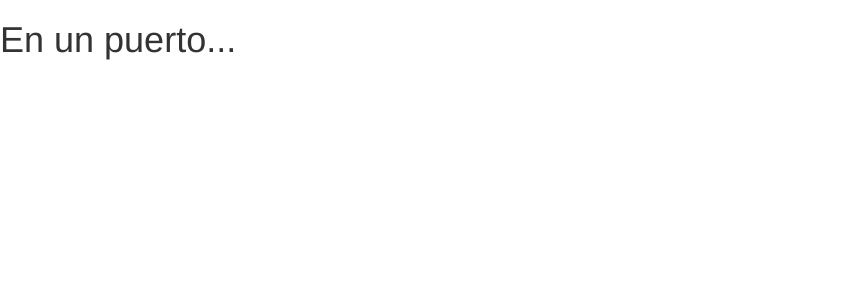
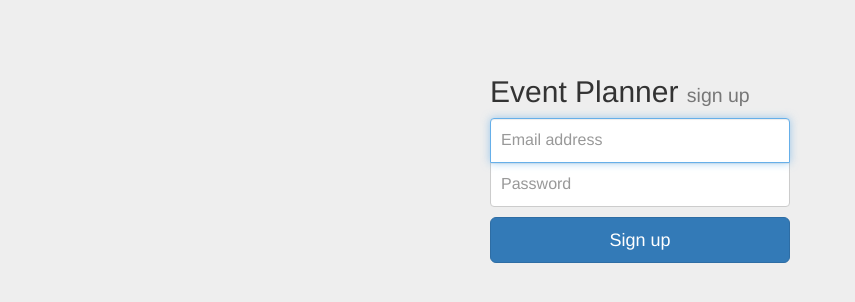
Before and after one commit to sheniff/Udacity-SWDN-P1-Planner, a website: page signup.html in a window 1280 px wide. Shown: the whole page, without its empty margins (0-855 px from the left). Drawn offline with nearby package versions, Linux system fonts and the light colour scheme; files that its build step writes are made by us from their sources.

Commit message:
Update gulp tasks. Input default form.

```diff
--- a/package.json
+++ b/package.json
@@ -16,6 +16,7 @@
   "devDependencies": {
     "browser-sync": "^2.10.0",
     "gulp": "^3.9.0",
+    "gulp-autoprefixer": "^3.1.0",
     "gulp-sass": "^2.1.1"
   }
 }
--- a/scss/app.scss
+++ b/scss/app.scss
@@ -0,0 +1,35 @@
+body {
+  padding-top: 40px;
+  padding-bottom: 40px;
+  background-color: #eee;
+}
+
+.form-signup {
+  max-width: 330px;
+  padding: 15px;
+  margin: 0 auto;
+
+  .form-control {
+    position: relative;
+    height: auto;
+    box-sizing: border-box;
+    padding: 10px;
+    font-size: 16px;
+
+    &:focus {
+      z-index: 2;
+    }
+  }
+
+  input[type="email"] {
+    margin-bottom: -1px;
+    border-bottom-right-radius: 0;
+    border-bottom-left-radius: 0;
+  }
+
+  input[type="password"] {
+    margin-bottom: 10px;
+    border-top-left-radius: 0;
+    border-top-right-radius: 0;
+  }
+}
--- a/signup.html
+++ b/signup.html
@@ -1,14 +1,32 @@
 <!DOCTYPE html>
-<html>
+<html lang="en">
 <head>
+  <meta charset="utf-8">
+  <meta http-equiv="X-UA-Compatible" content="IE=edge">
+  <meta name="viewport" content="width=device-width, initial-scale=1, maximum-scale=1, user-scalable=no">
+
   <title>Event Planner - Sign Up</title>
+
   <link rel="stylesheet" href="/lib/bootstrap/dist/css/bootstrap.css">
-  <link rel="stylesheet" href="/lib/bootstrap/dist/css/bootstrap-theme.css">
   <link rel="stylesheet" href="/css/app.css">
 </head>
 <body>
 
-  <h1>En un puerto...</h1>
+  <div class="container">
+
+    <form class="form-signup">
+      <h2 class="form-signup-heading">Event Planner <small>sign up</small></h2>
+
+      <label for="inputEmail" class="sr-only">Email address</label>
+      <input type="email" id="inputEmail" class="form-control" placeholder="Email address" required autofocus>
+
+      <label for="inputPassword" class="sr-only">Password</label>
+      <input type="password" id="inputPassword" class="form-control" placeholder="Password" required>
+
+      <button class="btn btn-lg btn-primary btn-block" type="submit">Sign up</button>
+    </form>
+
+  </div> <!-- /container -->
 
 </body>
 </html>
```
Also changed, not shown: actionPlan.md (+4 -3 lines), gulpfile.js (+9 -5 lines).
